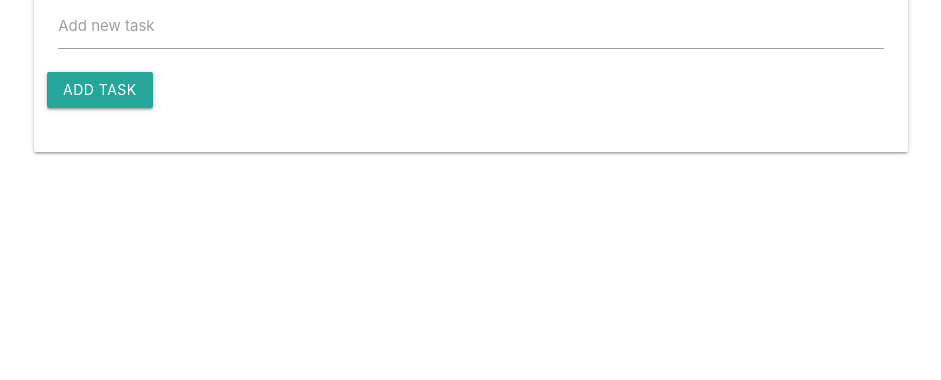
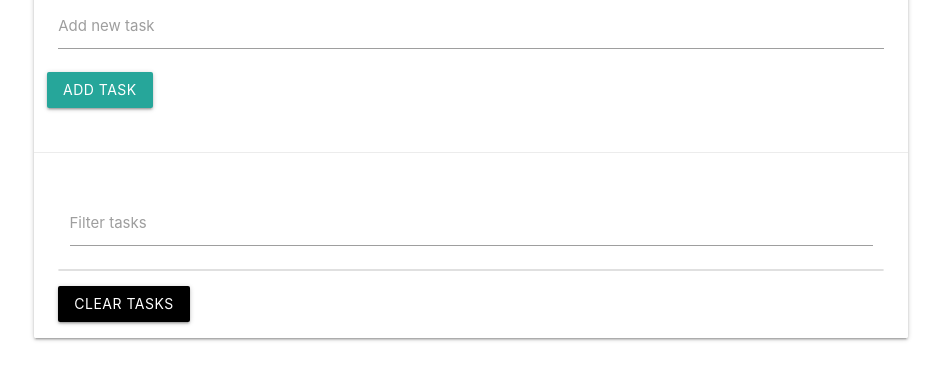
Before and after one commit to volosgoto/TaskList_JS, a plain HTML site: page index.html in a window 1280 px wide. Shown: the part 84-464 px from the top of the page, without its empty margins (169-1110 px from the left). Drawn offline with nearby package versions, Linux system fonts and the light colour scheme.

Commit message:
add clear tasks

```diff
--- a/index.html
+++ b/index.html
@@ -27,6 +27,18 @@
                             </form>
                         </div>
                     </div>
+                    <div class="card-action">
+                        <h5 id="task-title"></h5>
+                        <div class="input-field col s12">
+                                <input type="text" name="filter" id="filter">
+                                <label for="filter">Filter tasks</label>
+                        </div>
+                        <ul class="collection">
+
+                        </ul>
+                        <a href="#" class="cleart-tasks btn black">Clear tasks</a>
+
+                    </div>
                 </div>
             </div>
         </div>
```
